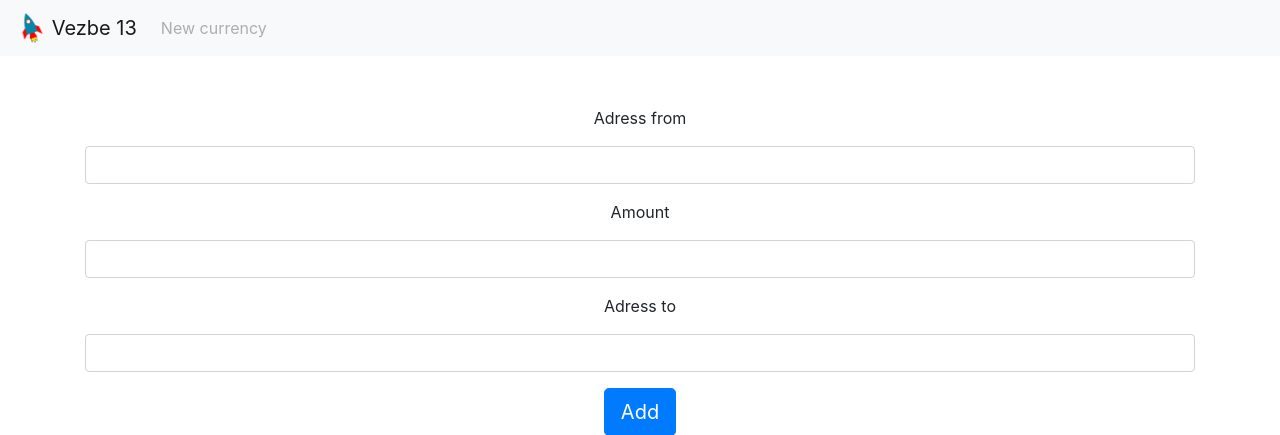
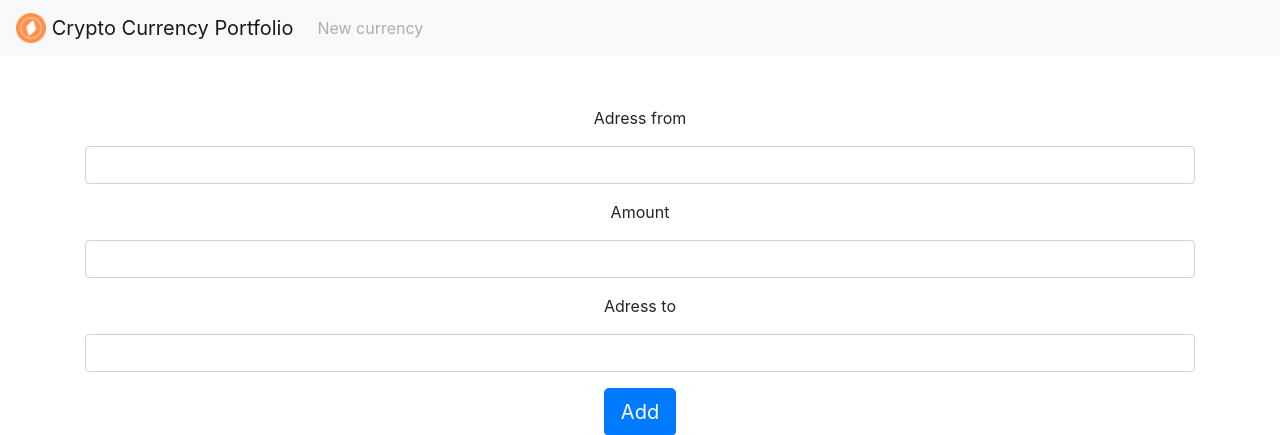
Before and after one commit to 0Zapp/cryptoPortfolio, a Django app: template cp/portfolio/templates/newTransaction.html in a window 1280 px wide. Shown: the top 435 px of the page. Run offline with Django 3.2, Linux system fonts and the light colour scheme; the template is opened without the code that fills it: most values are stand-ins (such as "Sample title", 1, 10 or a date in 2020); form fields are guessed from the names that the template uses; some libraries are stand-ins or nearby versions.

Commit message:
finalizacija, sitne izmene i razresavanje buggova

```diff
--- a/cp/cp/settings.py
+++ b/cp/cp/settings.py
@@ -79,7 +79,7 @@ WSGI_APPLICATION = 'cp.wsgi.application'
 DATABASES = {
     'default': {
         'ENGINE': 'django.db.backends.mysql',
-        'NAME': 'data',
+        'NAME': 'portfolio',
         'USER': 'root',
         'PASSWORD': 'root',
         'HOST': 'localhost',
--- a/cp/portfolio/templates/currency.html
+++ b/cp/portfolio/templates/currency.html
@@ -19,12 +19,12 @@
             </blockquote>
         </div>
     </div>
+    <div class="card">
     <div class="list-group">
         {% for transaction in transactions %}
-         <div class="card">
             <p>{{ transaction.adressFrom }} transfered to {{ transaction.adressTo }}  {{ transaction.amount }} {{ transaction.currency }}</p
-        </div>
         {% endfor %}
+    </div>
     </div>
     {% if perms.portfolio.add_transactions %}
         <a href="{% url 'portfolio:transaction' currency.id %}">
--- a/cp/portfolio/templates/newTransaction.html
+++ b/cp/portfolio/templates/newTransaction.html
@@ -10,7 +10,7 @@
         {% csrf_token %}
         <div class="form-group">
             <label for="{{ form.adressFrom.id_for_label }}">{{ form.adressFrom.label_tag }}</label>
-            <input type="text" class="form-control" id="{{ form.adressFrom.id_for_label }}" adressFrom="{{ form.adressFrom.name }}">
+            <input type="text" class="form-control" id="{{ form.adressFrom.id_for_label }}" name="{{ form.adressFrom.name }}">
             {% if form.adressFrom.errors %}
                 <div class="alert alert-danger">
                     <ul style="text-align: left">
@@ -24,7 +24,7 @@
 
         <div class="form-group">
             <label for="{{ form.amount.id_for_label }}">{{ form.amount.label_tag }}</label>
-            <input type="text" class="form-control" id="{{ form.amount.id_for_label }}" amount="{{ form.amount.name }}">
+            <input type="text" class="form-control" id="{{ form.amount.id_for_label }}" name="{{ form.amount.name }}">
             {% if form.amount.errors %}
                 <div class="alert alert-danger">
                     <ul style="text-align: left">
@@ -38,7 +38,7 @@
 
         <div class="form-group">
             <label for="{{ form.adressTo.id_for_label }}">{{ form.adressTo.label_tag }}</label>
-            <input type="text" class="form-control" id="{{ form.adressTo.id_for_label }}" adressTo="{{ form.adressTo.name }}">
+            <input type="text" class="form-control" id="{{ form.adressTo.id_for_label }}" name="{{ form.adressTo.name }}">
             {% if form.adressTo.errors %}
                 <div class="alert alert-danger">
                     <ul style="text-align: left">
--- a/cp/portfolio/views.py
+++ b/cp/portfolio/views.py
@@ -95,7 +95,7 @@ def transaction(req, id):
         form = TransactionForm(req.POST)
 
         if form.is_valid():
-            a = Transaction(adressFrom=form.cleaned_data['adressFrom'], amount=form.cleaned_data['amount'], adressTo=form.changed_data['adressTo'], currency=Currency.objects.get(id=id))
+            a = Transaction(adressFrom=form.cleaned_data['adressFrom'], amount=form.cleaned_data['amount'], adressTo=form.cleaned_data['adressTo'], currency=Currency.objects.get(id=id))
             a.save()
             return redirect('portfolio:currencies')
         else:
--- a/cp/templates/header.html
+++ b/cp/templates/header.html
@@ -2,8 +2,8 @@
 
 <nav class="navbar navbar-expand-lg navbar-light bg-light">
     <a class="navbar-brand" href="{% url 'portfolio:currencies' %}">
-        <img src="{% static 'img/rocket.png' %}" width="30" height="30" class="d-inline-block align-top" alt="logo"/>
-        Vezbe 13
+        <img src="{% static '0xbtc.png' %}" width="30" height="30" class="d-inline-block align-top" alt="logo"/>
+        Crypto Currency Portfolio
     </a>
 
     <ul class="navbar-nav mr-auto">
--- a/cp/templates/master.html
+++ b/cp/templates/master.html
@@ -13,7 +13,7 @@
             {% endblock title %}
         </title>
 
-        <link rel="shortcut icon" type="image/png" href="{% static 'favicon.ico' %}"/>
+        <link rel="shortcut icon" type="image/png" href="{% static '0xbtc.png' %}"/>
 
         <link rel="stylesheet" type="text/css" href="{% static 'css/bootstrap.min.css' %}">
 
```
Also changed, not shown: cp/portfolio/templates/hello.html (deleted, +0 -12 lines), cp/portfolio/migrations/0001_initial.py, cp/portfolio/static/0xbtc.png (added), cp/portfolio/static/django.png (deleted), cp/portfolio/static/favicon.ico (deleted), cp/portfolio/static/img/rocket.png (deleted).
